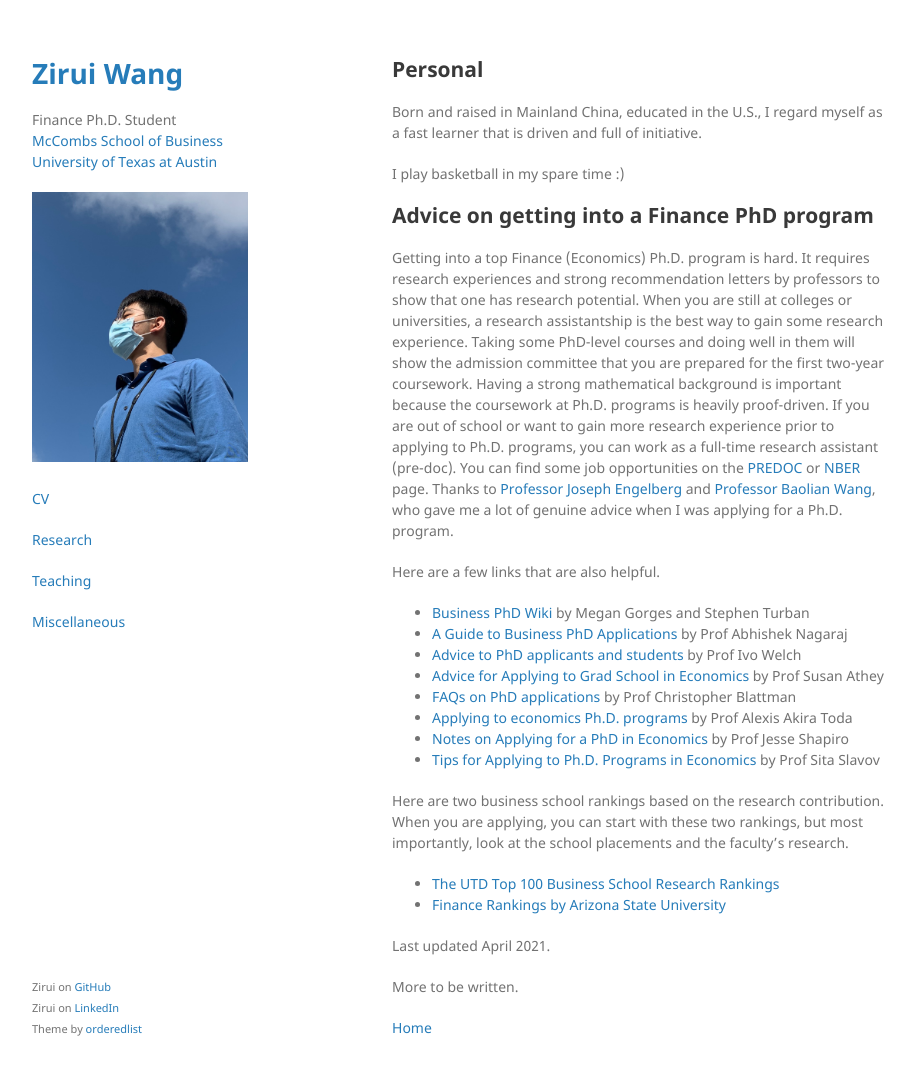
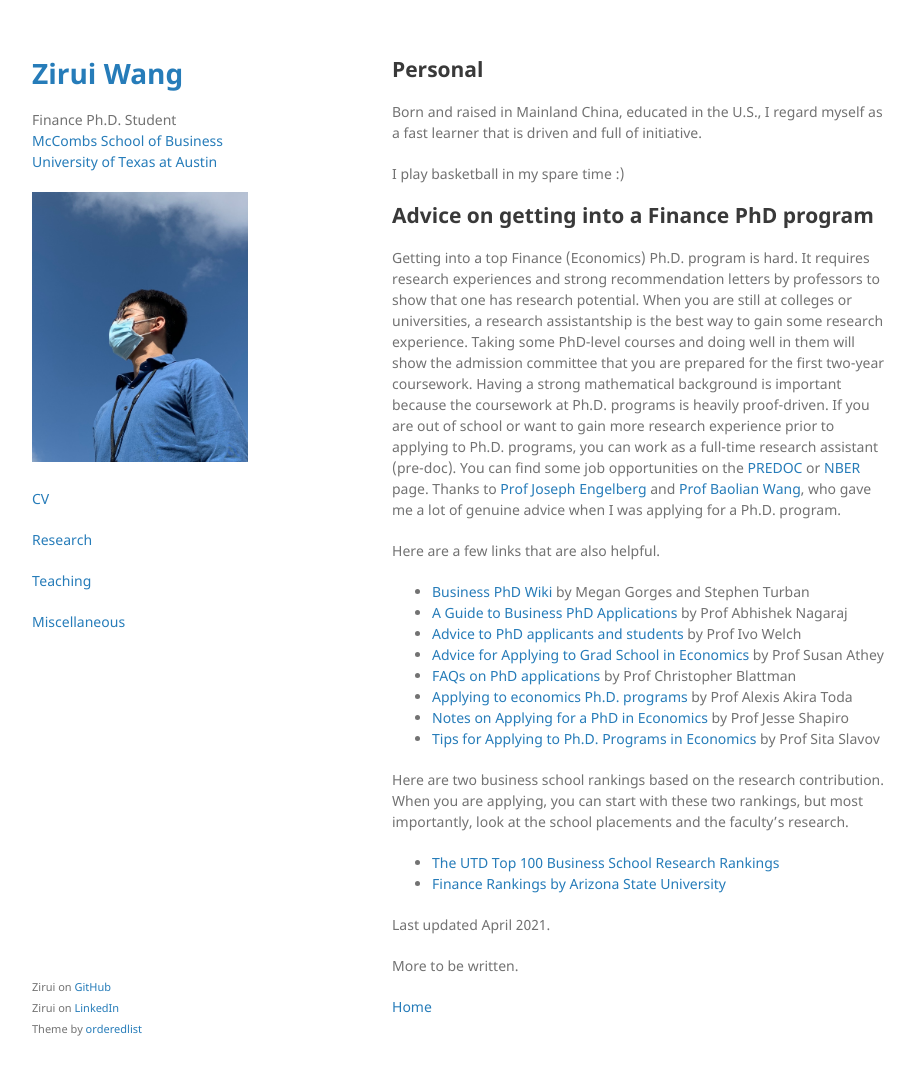
Before and after one commit to HarrisonZiruiWang/HarrisonZiruiWang.github.io, a Jekyll site: the page built from misc.md, in a window 1280 px wide and 1108 px high. Shown: the top 1075 px of the window, without its empty margins (178-1093 px from the left). Built offline with Jekyll 4.4.1, drawn with Linux system fonts in a browser that asks for light colours; our own code applies the rules of GitHub Pages for plain Markdown files.

Commit message:
Update misc.md

```diff
--- a/misc.md
+++ b/misc.md
@@ -10,7 +10,7 @@
 
 ## Advice on getting into a Finance PhD program
 
-Getting into a top Finance (Economics) Ph.D. program is hard. It requires research experiences and strong recommendation letters by professors to show that one has research potential. When you are still at colleges or universities, a research assistantship is the best way to gain some research experience. Taking some PhD-level courses and doing well in them will show the admission committee that you are prepared for the first two-year coursework. Having a strong mathematical background is important because the coursework at Ph.D. programs is heavily proof-driven. If you are out of school or want to gain more research experience prior to applying to Ph.D. programs, you can work as a full-time research assistant (pre-doc). You can find some job opportunities on the <a href="https://predoc.org/opportunities" target="_black">PREDOC</a> or <a href="https://www.nber.org/career-resources/research-assistant-positions-not-nber" target="_black">NBER</a> page. Thanks to <a href="https://rady.ucsd.edu/faculty/directory/engelberg/pub/portfolios/index.htm" target="_blank">Professor Joseph Engelberg</a> and <a href="https://www.wangbaolian.com/" target="_blank">Professor Baolian Wang</a>, who gave me a lot of genuine advice when I was applying for a Ph.D. program.
+Getting into a top Finance (Economics) Ph.D. program is hard. It requires research experiences and strong recommendation letters by professors to show that one has research potential. When you are still at colleges or universities, a research assistantship is the best way to gain some research experience. Taking some PhD-level courses and doing well in them will show the admission committee that you are prepared for the first two-year coursework. Having a strong mathematical background is important because the coursework at Ph.D. programs is heavily proof-driven. If you are out of school or want to gain more research experience prior to applying to Ph.D. programs, you can work as a full-time research assistant (pre-doc). You can find some job opportunities on the <a href="https://predoc.org/opportunities" target="_black">PREDOC</a> or <a href="https://www.nber.org/career-resources/research-assistant-positions-not-nber" target="_black">NBER</a> page. Thanks to <a href="https://rady.ucsd.edu/faculty/directory/engelberg/pub/portfolios/index.htm" target="_blank">Prof Joseph Engelberg</a> and <a href="https://www.wangbaolian.com/" target="_blank">Prof Baolian Wang</a>, who gave me a lot of genuine advice when I was applying for a Ph.D. program.
 
 Here are a few links that are also helpful.
 
```
